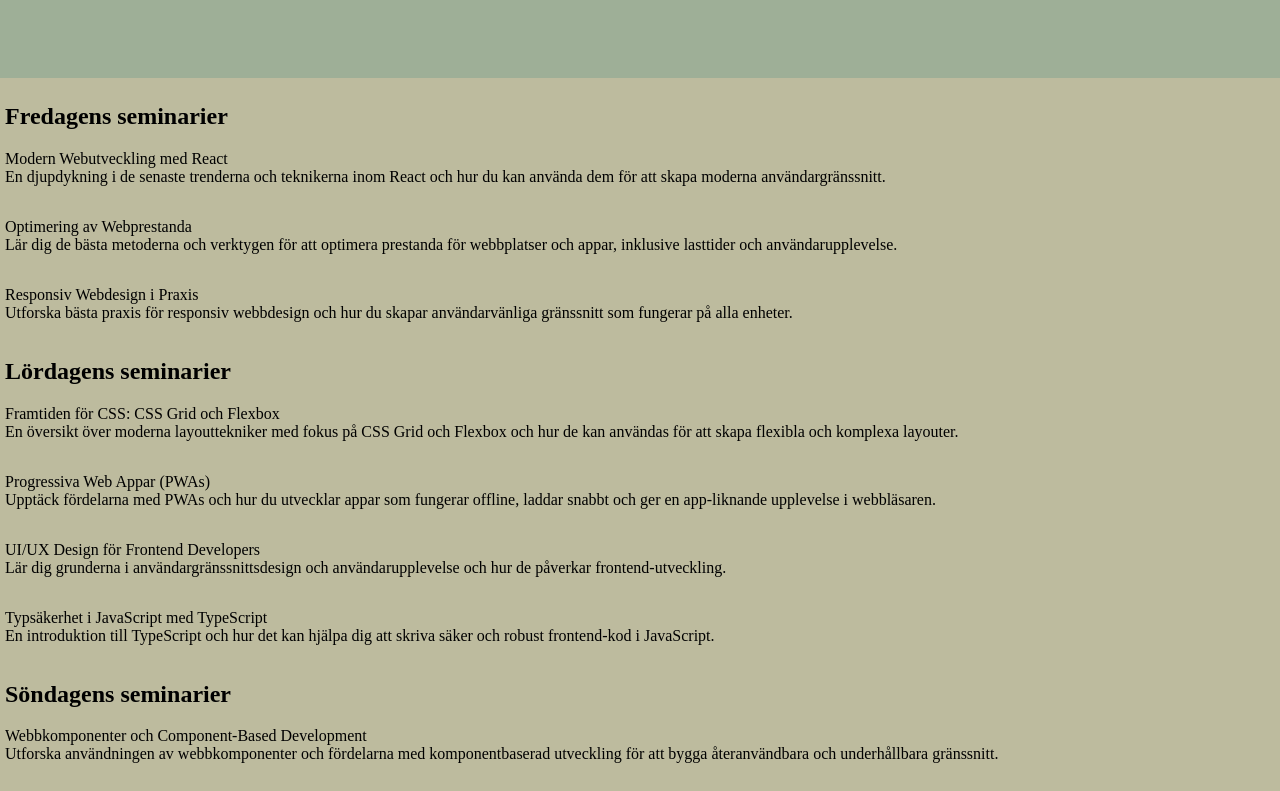
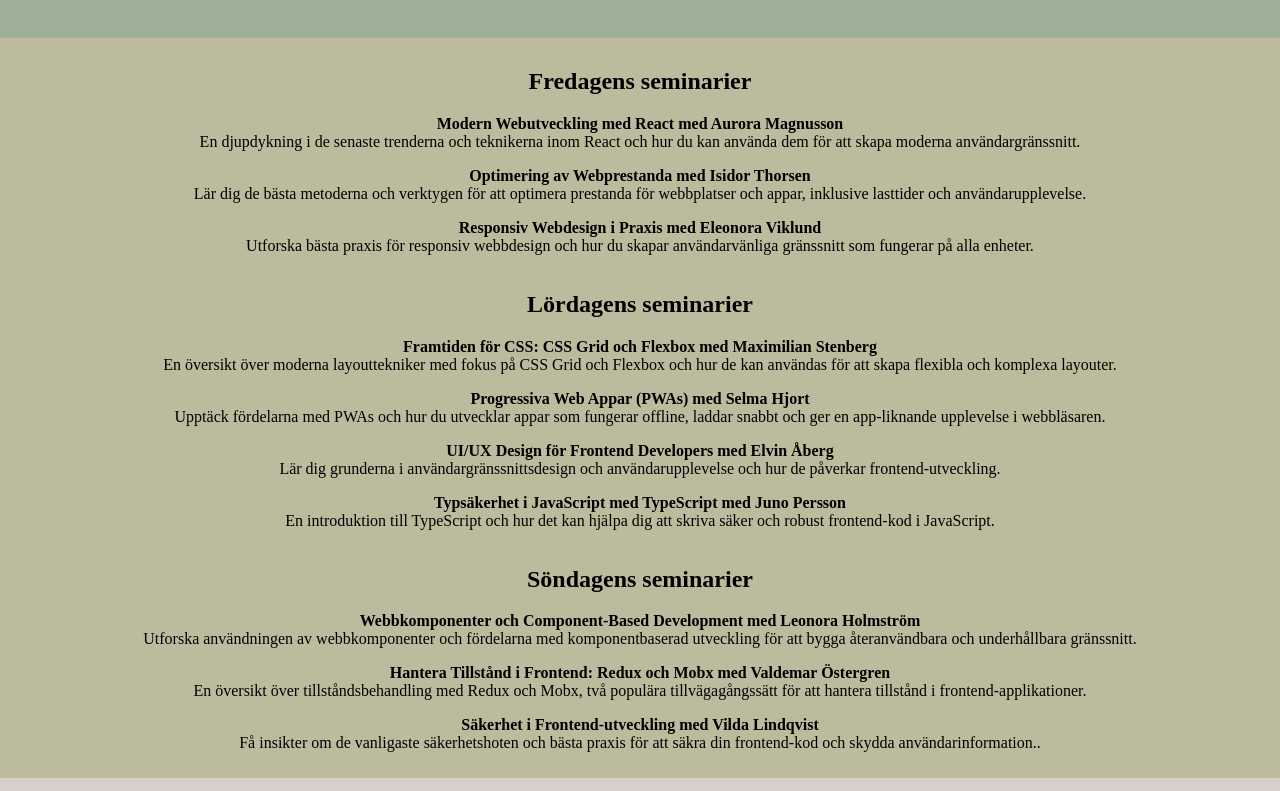
Before and after one commit to Grunkans/improved-happiness, a plain HTML site: page seminarier.html in a window 1280 px wide. Shown: the part 92-883 px from the top of the page. Drawn offline with Linux system fonts and the light colour scheme.

Commit message:
Fått innehåll, layout basic mobil

```diff
--- a/seminarier.html
+++ b/seminarier.html
@@ -10,54 +10,65 @@
 
 
 		<div class="header-container">
-			<div></div>
-			<div></div>
+			<div>"Bättre webb</div>
+			<div>Seminarier</div>
 		</div>
 
 
-		<div class="main-container">
+		<div class="seminarier-container">
+
+			<div class="friday">
 				<div>
 				<h2>Fredagens seminarier</h2>
-				<p>Modern Webutveckling med React<br>
+				<p><b>Modern Webutveckling med React med Aurora Magnusson</b><br>
 				En djupdykning i de senaste trenderna och teknikerna inom React och hur du kan använda dem för att skapa moderna användargränssnitt.</p>
 				</div>
 				<div>
-				<p>Optimering av Webprestanda<br>
+				<p><b>Optimering av Webprestanda med Isidor Thorsen</b><br>
 				Lär dig de bästa metoderna och verktygen för att optimera prestanda för webbplatser och appar, inklusive lasttider och användarupplevelse.</p>
 				</div>
 				<div>
-				<p>Responsiv Webdesign i Praxis<br>
+				<p><b>Responsiv Webdesign i Praxis med Eleonora Viklund</b><br>
 				Utforska bästa praxis för responsiv webbdesign och hur du skapar användarvänliga gränssnitt som fungerar på alla enheter.</p>
 				</div>
+			</div>
+
+
+			<div class="saturday">
 				<div>
 				<h2>Lördagens seminarier</h2>
-				<p>Framtiden för CSS: CSS Grid och Flexbox<br>
+				<p><b>Framtiden för CSS: CSS Grid och Flexbox med Maximilian Stenberg</b><br>
 				En översikt över moderna layouttekniker med fokus på CSS Grid och Flexbox och hur de kan användas för att skapa flexibla och komplexa layouter.</p>
 				</div>
 				<div>
-				<p>Progressiva Web Appar (PWAs)<br>
+				<p><b>Progressiva Web Appar (PWAs) med Selma Hjort</b><br>
 				Upptäck fördelarna med PWAs och hur du utvecklar appar som fungerar offline, laddar snabbt och ger en app-liknande upplevelse i webbläsaren.</p>
 				</div>
 				<div>
-				<p>UI/UX Design för Frontend Developers<br>
+				<p><b>UI/UX Design för Frontend Developers med Elvin Åberg</b><br>
 				Lär dig grunderna i användargränssnittsdesign och användarupplevelse och hur de påverkar frontend-utveckling.</p>
 				</div>
 				<div>
-				<p>Typsäkerhet i JavaScript med TypeScript<br>
+				<p><b>Typsäkerhet i JavaScript med TypeScript med Juno Persson</b><br>
 				En introduktion till TypeScript och hur det kan hjälpa dig att skriva säker och robust frontend-kod i JavaScript.</p>
 				</div>
+			</div>
+
+			<div class="sunday">
 				<div>
 				<h2>Söndagens seminarier</h2>
-				<p>Webbkomponenter och Component-Based Development<br>
+				<p><b>Webbkomponenter och Component-Based Development med Leonora Holmström</b><br>
 				Utforska användningen av webbkomponenter och fördelarna med komponentbaserad utveckling för att bygga återanvändbara och underhållbara gränssnitt.</p>
 				</div>
 				<div>
-				<p>Hantera Tillstånd i Frontend: Redux och Mobx<br>
+				<p><b>Hantera Tillstånd i Frontend: Redux och Mobx med Valdemar Östergren</b><br>
 				En översikt över tillståndsbehandling med Redux och Mobx, två populära tillvägagångssätt för att hantera tillstånd i frontend-applikationer.</p>
 				</div>
 				<div>
-				<p>Säkerhet i Frontend-utveckling<br>
+				<p><b>Säkerhet i Frontend-utveckling med Vilda Lindqvist</b><br>
 				Få insikter om de vanligaste säkerhetshoten och bästa praxis för att säkra din frontend-kod och skydda användarinformation..</p>
+				</div>
+
 			</div>
 
 		</div>
--- a/style.css
+++ b/style.css
@@ -9,21 +9,60 @@ body{
 
 .header-container{
 	display: grid;
+	grid-template-columns: 1fr 1fr;
 	background-color: #9EAF97;
 	padding: 5px;
-	height: 20vh;
+	height: 15vh;
 	width: 100wh;
+	font-size: 20px;
+	align-items: center;
+
+
+}
+
+.gothiapic > img{
+	width: 100%;
+	max-width: 50em;
 
 }
 
 .main-container{
+	grid-template-columns: 1fr;
 	display: grid;
+	/* justify-content: left; */
 	background-color: #BDBB9E;
-	padding: 5px;
+	padding: 20px;
 	height: flex;
 	width: 100wh;
 
+
 }
+
+.main-container > *{
+	display: grid;
+	justify-content: center;
+	text-align: center;
+}
+
+.seminarier-container{
+	grid-template-columns: 1fr;
+	display: grid;
+	/* justify-content: left; */
+	background-color: #BDBB9E;
+	padding: 10px;
+	height: flex;
+	width: 100wh;
+
+
+}
+
+.seminarier-container >*{
+	text-align: center;
+
+}
+
+
+
 
 .footer-container{
 	display: grid;
@@ -31,8 +70,8 @@ body{
 	padding: 5px;
 	height: 8vh;
 	width: 100wh;
+}
 
-}
 
 
 
```
Also changed, not shown: main.html (+28 -6 lines). Lines whose indentation alone changed are shown as unchanged.
